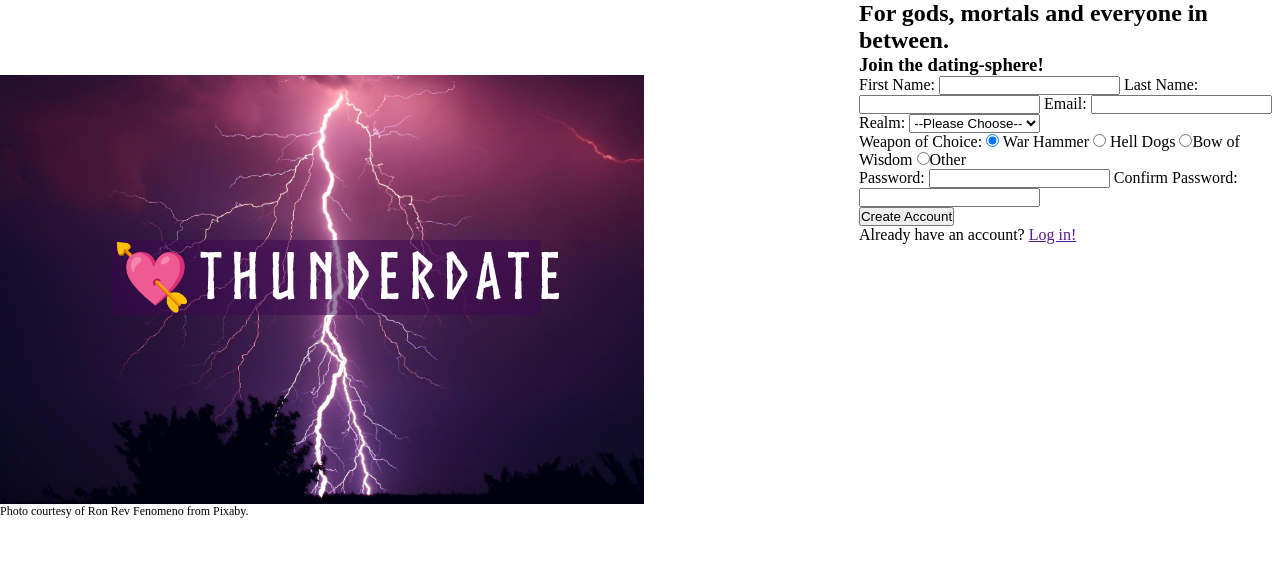
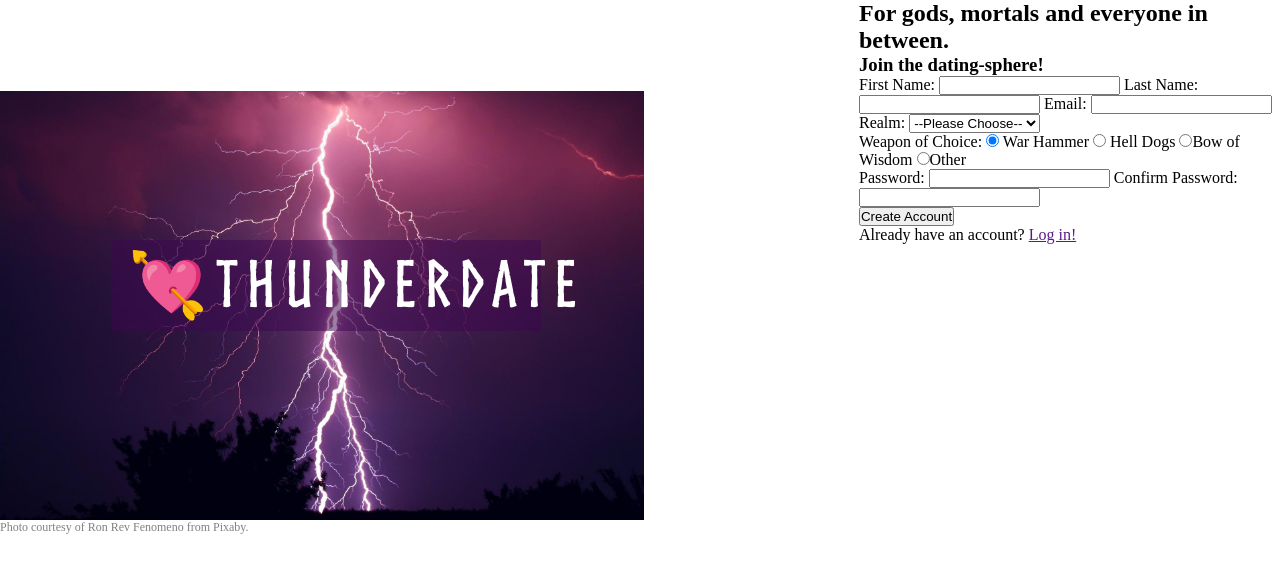
Before and after one commit to ebey04/ThunderDate, a plain HTML site: page index.html in a window 1280 px wide. Drawn offline with Linux system fonts and the light colour scheme.

Commit message:
feat: add padding to h1 highlight block & change color of attribution caption

```diff
--- a/styles.css
+++ b/styles.css
@@ -29,6 +29,7 @@ h1{
     font-size: 4rem;
     font-family: 'Norse', sans-serif;
     letter-spacing:.5rem;
+    padding: 0.5rem 1rem;
     color: white;
     z-index: 1;
 
@@ -56,4 +57,5 @@ img{
 
 #caption{
     font-size: .75rem;
+    color: grey;
 }
```
